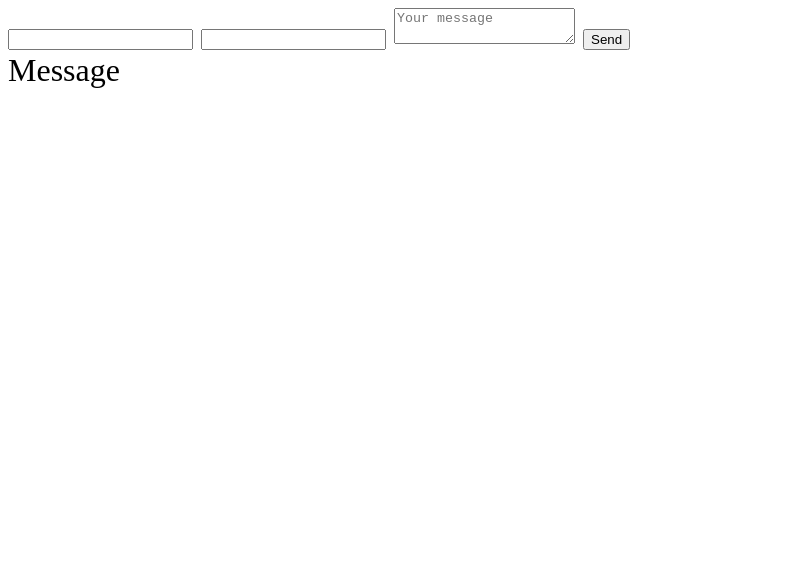
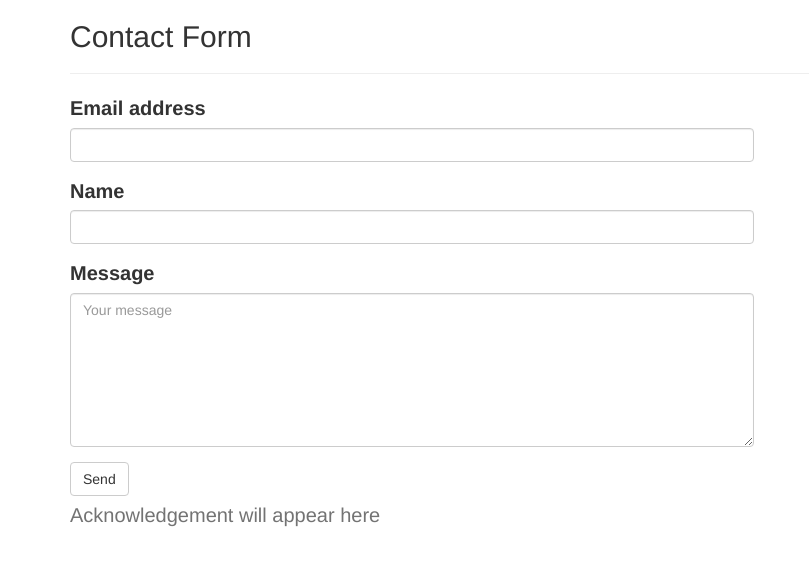
Before and after one commit to chandu87/javascript-examples, a plain HTML site: page week2/index.html in a window 1280 px wide. Shown: the whole page, without its empty margins (0-809 px from the left). Drawn offline with nearby package versions, Linux system fonts and the light colour scheme.

Commit message:
bootstrap classes added to form

```diff
--- a/week2/index.html
+++ b/week2/index.html
@@ -3,39 +3,35 @@
 <html lang="en">
     <head>
         <title>First Website</title>
-        <meta name="referrer" content="origin">
+        <!-- <meta name="referrer" content="origin"> -->
+        <link rel="stylesheet" href="https://maxcdn.bootstrapcdn.com/bootstrap/3.3.7/css/bootstrap.min.css" integrity="sha384-BVYiiSIFeK1dGmJRAkycuHAHRg32OmUcww7on3RYdg4Va+PmSTsz/K68vbdEjh4u" crossorigin="anonymous">
         <link rel="stylesheet" href="./style.css"></link>
 
 
     </head>
     <body>
-        <div class="main-container">
+        <div class="container">
+            <h2>Contact Form</h2>
+            <hr>
             <form method="POST" action="https://formspree.io/chandrasr.palle@gmail.com">
-                <input class="email" type="email" name="email" placeholer="email address">
-                <input class="name" type="text" place holder="Enter name">
-                <textarea class="subject" name="message" placeholder="Your message"></textarea>
-                <button class = "submit" type="submit">Send</button>
-                <div class="result">
-                        Message
+                <div class="form-group">
+                    <label for="SenderEmail1">Email address</label>
+                    <input class="email form-control" type="email"  id="SenderEmail1"name="email" placeholer="email address">
+                </div>
+                <div class="form-group">
+                    <label for="SenderName">Name</label>
+                    <input class="name form-control" name="subject" id="SenderName" type="text" place holder="Enter name">
+                </div>
+                <div class="form-group">
+                    <label for="SenderMessage">Message</label>
+                    <textarea class="subject form-control" name="message" id="SenderMessage" placeholder="Your message" rows="7"></textarea>
+                </div>
+                <button class = "submit btn btn-default" type="submit">Send</button>
+                <div class="result help-block">
+                    Acknowledgement will appear here
                     </div>
             </form>
-
-                <!-- <div>
-                    <label>Email : </label>
-                    <input required class="email" type="Email"/>
-                </div>
-                <div>
-                    <label>Subject</label>
-                    <textarea required class="subject" rows="5"></textarea>
-                </div>
-                <button>Submit</button>
-                <div class="result">
-                    Message
-                </div>-->
-
         </div>
-
-
 
     <script src="https://code.jquery.com/jquery-3.3.1.min.js"></script>
     <script src="./main.js"></script>
--- a/week2/style.css
+++ b/week2/style.css
@@ -1,3 +1,6 @@
 body{
     font-size: 2em;
 }
+form{
+    width:60%;
+}
```
